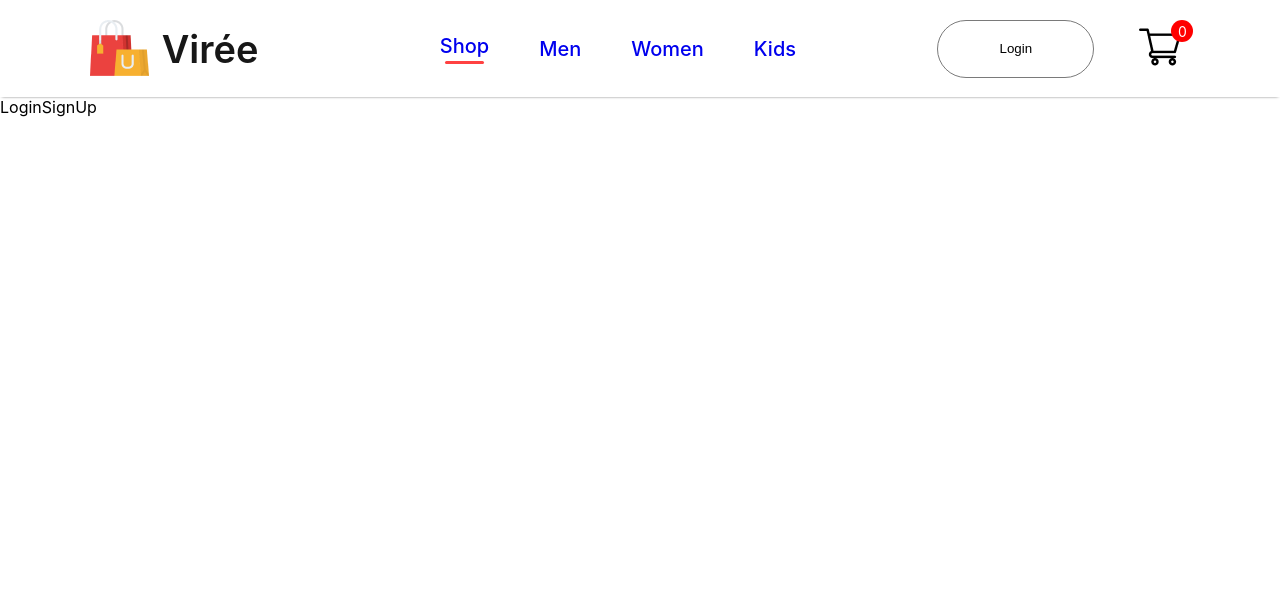
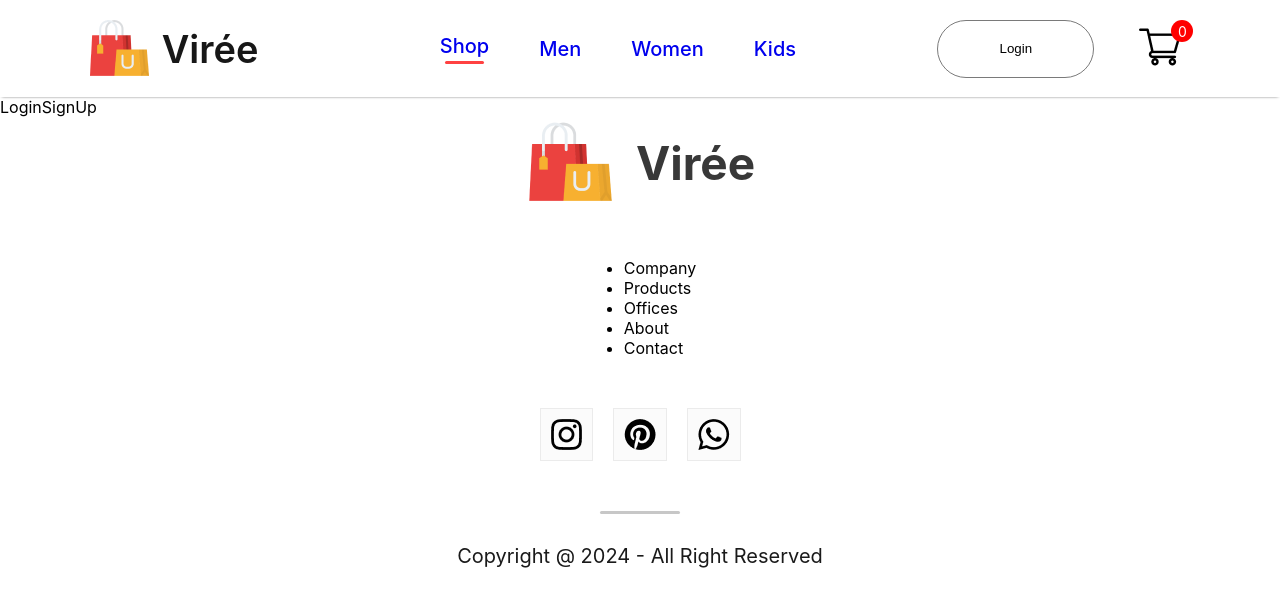
Before and after one commit to himel01/vir-e, a React (Create React App) app: page /login in a window 1280 px wide. Shown: the top 606 px of the page. Built offline with nearby package versions, Linux system fonts and the light colour scheme.

Commit message:
added footer

```diff
--- a/src/App.js
+++ b/src/App.js
@@ -7,6 +7,7 @@ import { ShopCategory } from './Pages/ShopCategory';
 import { Product } from './Pages/Product';
 import { LoginSignUp } from './Pages/LoginSignUp';
 import { Cart } from './Pages/Cart';
+import { Footer } from './Components/Footer/Footer';
 
 function App() {
   return (
@@ -25,6 +26,7 @@ function App() {
       <Route path='/cart' element={<Cart/>}/>
       <Route path='/login' element={<LoginSignUp/>}/>
      </Routes>
+     <Footer/>
      </BrowserRouter>
     </div>
   );
--- /dev/null
+++ b/src/Components/Footer/Footer.css
@@ -0,0 +1,54 @@
+.footer{
+    display: flex;
+    flex-direction: column;
+    justify-content: center;
+    align-items: center;
+    gap: 50px;
+}
+.footer-logo{
+    display: flex;
+    align-items: center;
+    gap: 20px;
+}
+.footer-logo p{
+    color: #383838;
+    font-size: 46px;
+    font-weight: 700;
+}
+.footer-lonks{
+    display: flex;
+    list-style: none;
+    gap: 50px;
+    color: #252525;
+    font-size: 20px;
+}
+.footer links li{
+    cursor: pointer;
+}
+.footer-social-icon{
+    display: flex;
+    gap: 20px;
+}
+.footer-icons-container{
+    padding: 10px;
+    padding-bottom: 6px;
+    background: #fbfbfb;
+    border: 1px solid #ebebeb;
+}
+.footer-copyright{
+ display: flex;
+ flex-direction: column;
+ align-items: center;
+ gap: 30px;
+ width: 100%;
+ margin-bottom: 30px;
+ color: #1a1a1a;
+ font-size: 20px;
+}
+.footer-copyright hr{
+ width: 80px;
+ border: none;
+ border-radius: 10px;
+ height: 3px;
+ background: #c7c7c7;
+}
--- /dev/null
+++ b/src/Components/Footer/Footer.jsx
@@ -0,0 +1,39 @@
+import React from 'react'
+import './Footer.css'
+import footer_logo from '../Assets/logo_big.png'
+import instagram_icon from '../Assets/instagram_icon.png'
+import pinterest_icon from '../Assets/pintester_icon.png'
+import whatsapp_icon from '../Assets/whatsapp_icon.png'
+
+export const Footer = () => {
+  return (
+    <div className='footer'>
+        <div className="footer-logo">
+            <img src={footer_logo} alt="" />
+            <p>Virée</p>
+        </div>
+        <ul className="footer-links">
+            <li>Company</li>
+            <li>Products</li>
+            <li>Offices</li>
+            <li>About</li>
+            <li>Contact</li>
+        </ul>
+        <div className="footer-social-icon">
+            <div className="footer-icons-container">
+                <img src={instagram_icon} alt='' />
+            </div>
+            <div className="footer-icons-container">
+                <img src={pinterest_icon} alt='' />
+            </div>
+            <div className="footer-icons-container">
+                <img src={whatsapp_icon} alt='' />
+            </div>
+        </div>
+        <div className="footer-copyright">
+            <hr />
+            <p>Copyright @ 2024 - All Right Reserved</p>
+        </div>
+    </div>
+  )
+}
--- a/src/Components/NewCollections/NewCollections.css
+++ b/src/Components/NewCollections/NewCollections.css
@@ -0,0 +1,29 @@
+.new-ollections{
+    display: flex;
+    flex-direction: column;
+    align-items: center;
+    gap: 10px;
+    margin-bottom: 100px;
+}
+.new-ollections h1{
+    color: #171717;
+    font-size: 50px;
+    font-weight: 600;
+}
+.new-ollections hr{
+    width: 200px;
+    height: 6px;
+    border-radius: 10px;
+    background: #252525;
+}
+.new-ollections-item{
+    margin-top: 50px;
+    display: flex;
+    gap: 30px;
+}
+.collections{
+display: grid;
+grid-template-columns: 1fr 1fr 1fr 1fr;
+margin-top: 50px;
+gap: 30px;
+}
--- /dev/null
+++ b/src/Components/NewsLetter/NewsLetter.css
@@ -0,0 +1,49 @@
+.newsletter{
+    width: 65%;
+    height: 40vh;
+    display: flex;
+    flex-direction: column;
+    align-items: center;
+    justify-content: center;
+    margin: auto;
+    padding: 0px 140px;
+    background: linear-gradient(180deg, #fde1ff 0%, #e1ffea22 60%);
+    gap: 30px;
+}
+.newsletter h1{
+    color: #454545;
+    font-size: 55px;
+    font-weight: 600;
+}
+.newsletter p{
+    color: #454545;
+    font-size: 20px;
+}
+.newsletter div{
+    display: flex;
+    align-items: center;
+    justify-content: space-between;
+    background: white;
+    width: 730px;
+    height: 70px;
+    border-radius: 80px;
+    border: 1px solid #e3e3e3;
+}
+.newsletter input{
+    width: 500px;
+    margin-left: 30px;
+    border: none;
+    outline: none;
+    color: #616161;
+    font-family: Poppins;
+    font-size: 16px;
+}
+.newsletter div button{
+    width: 210px;
+    height: 70px;
+    border-bottom: 80px;
+    background: black;
+    color: white;
+    font-size: 16px;
+    cursor: pointer;
+}
--- /dev/null
+++ b/src/Components/NewsLetter/NewsLetter.jsx
@@ -0,0 +1,14 @@
+import React from 'react'
+import './NewsLetter.css'
+export const NewsLetter = () => {
+  return (
+    <div className='newsletter'>
+        <h1>Get Exclusive Offer On Your Email</h1>
+        <p>Subscribe to our newsletter and stay updated</p>
+        <div>
+            <input type='email' placeholder='Your Email id'/>
+            <button>Subscribe</button>
+        </div>
+    </div>
+  )
+}
--- a/src/Components/Popular/Popular.css
+++ b/src/Components/Popular/Popular.css
@@ -5,7 +5,7 @@
     gap: 10px;
     height: 90vh;
 }
-.popular h{
+.popular h1{
     color: #171717;
     font-size: 50px;
     font-weight: 600;
--- a/src/Pages/Shop.jsx
+++ b/src/Pages/Shop.jsx
@@ -3,6 +3,7 @@ import { Hero } from '../Components/Hero/Hero'
 import { Popular } from '../Components/Popular/Popular'
 import { Offers } from '../Components/Offers/Offers'
 import { NewCollections } from '../Components/NewCollections/NewCollections'
+import { NewsLetter } from '../Components/NewsLetter/NewsLetter'
 
 export const Shop = () => {
   return (
@@ -11,6 +12,7 @@ export const Shop = () => {
       <Popular/>
       <Offers/>
       <NewCollections/>
+      <NewsLetter/>
       </div>
   )
 }
```
